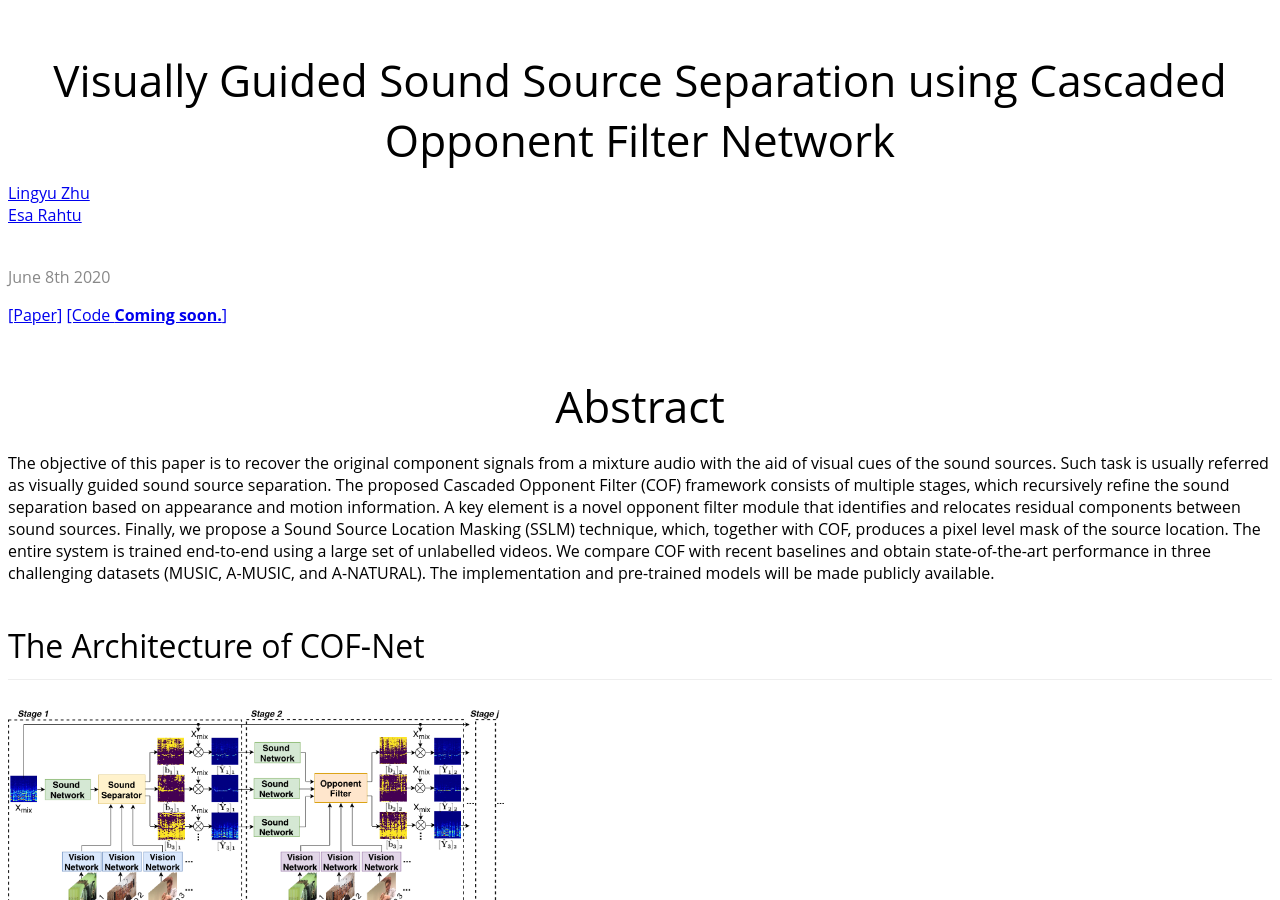
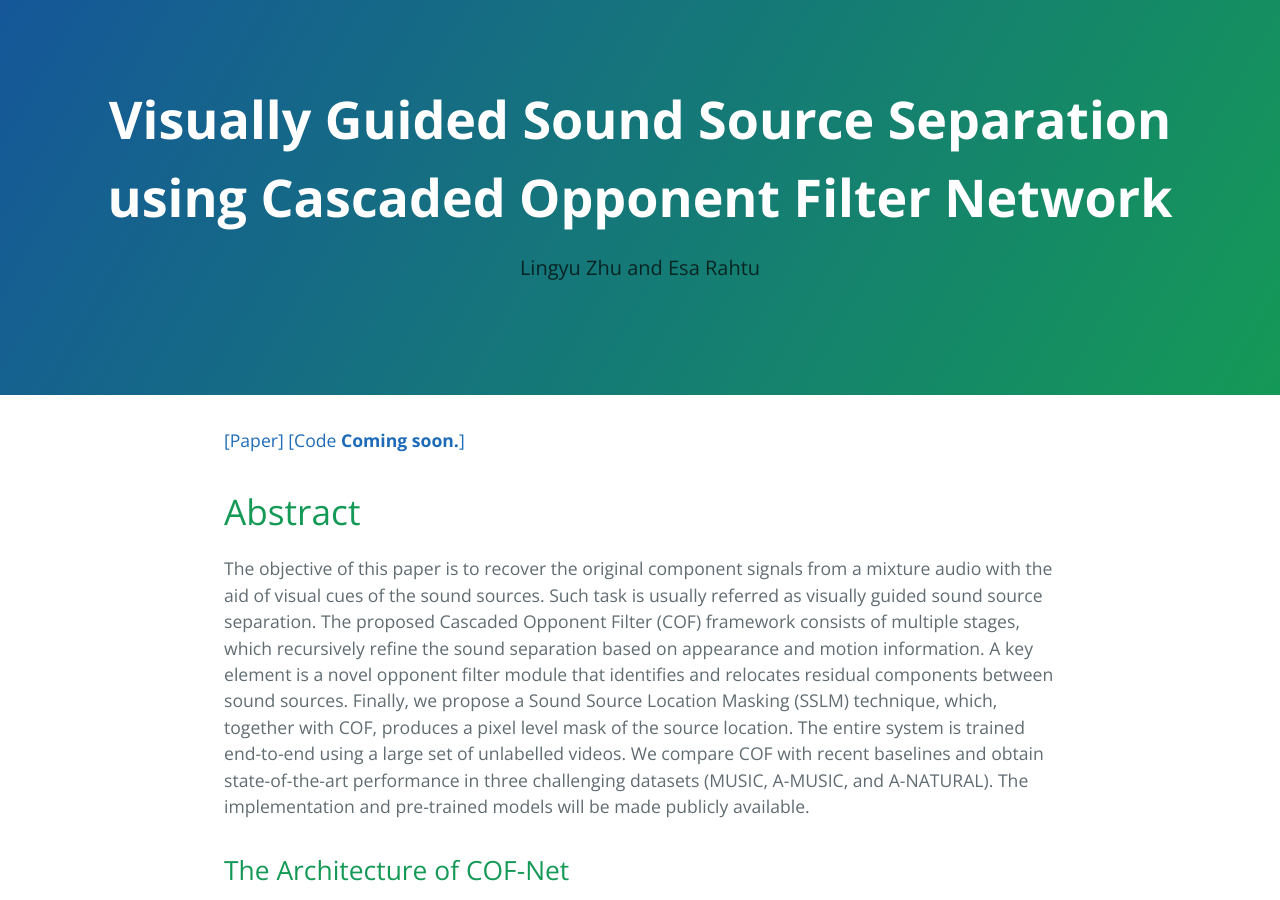
Before and after one commit to ly-zhu/ly-zhu.github.io, a Jekyll site: the page built from cof-net.md, in a window 1280 px wide and 900 px high. Built offline with Jekyll 4.4.1, drawn with Linux system fonts in a browser that asks for light colours; some of the changed text lies outside the part shown.

Commit message:
use cyman theme and default

```diff
--- a/_layouts/main.html
+++ b/_layouts/main.html
@@ -5,7 +5,7 @@
     <title>{{ page.title }}</title>
     <meta name="viewport" content="width=device-width, initial-scale=1">
     <meta name="theme-color" content="#008080">
-    <link rel="stylesheet" href="{{ '/assets/css/styles.css?v=' | append: site.github.build_revision | relative_url }}">
+    <link rel="stylesheet" href="{{ '/assets/css/style_theme.css?v=' | append: site.github.build_revision | relative_url }}">
   </head>
 
   <body>
```
Also changed, not shown: cof-net.md (+1 -1 lines).
